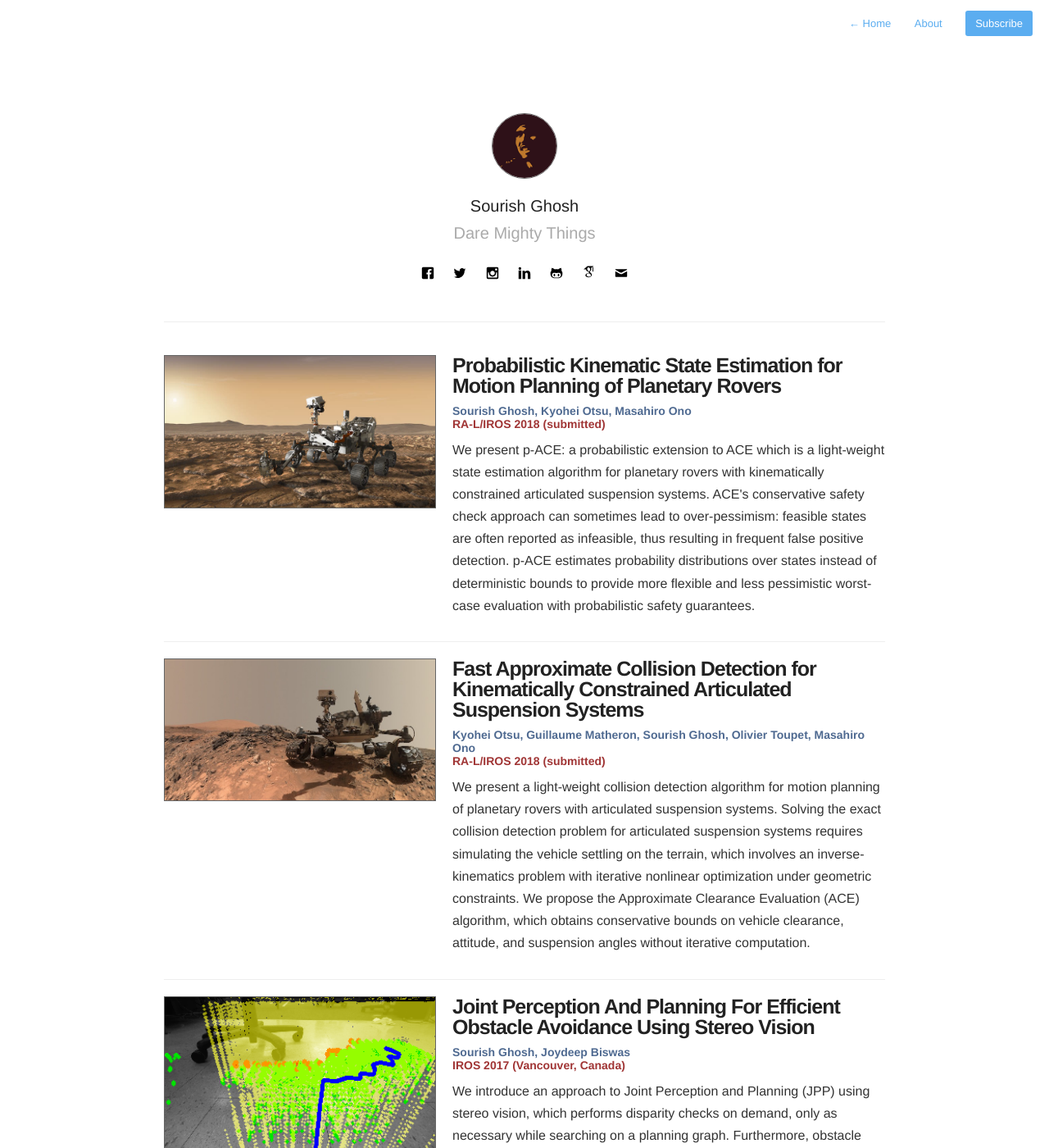
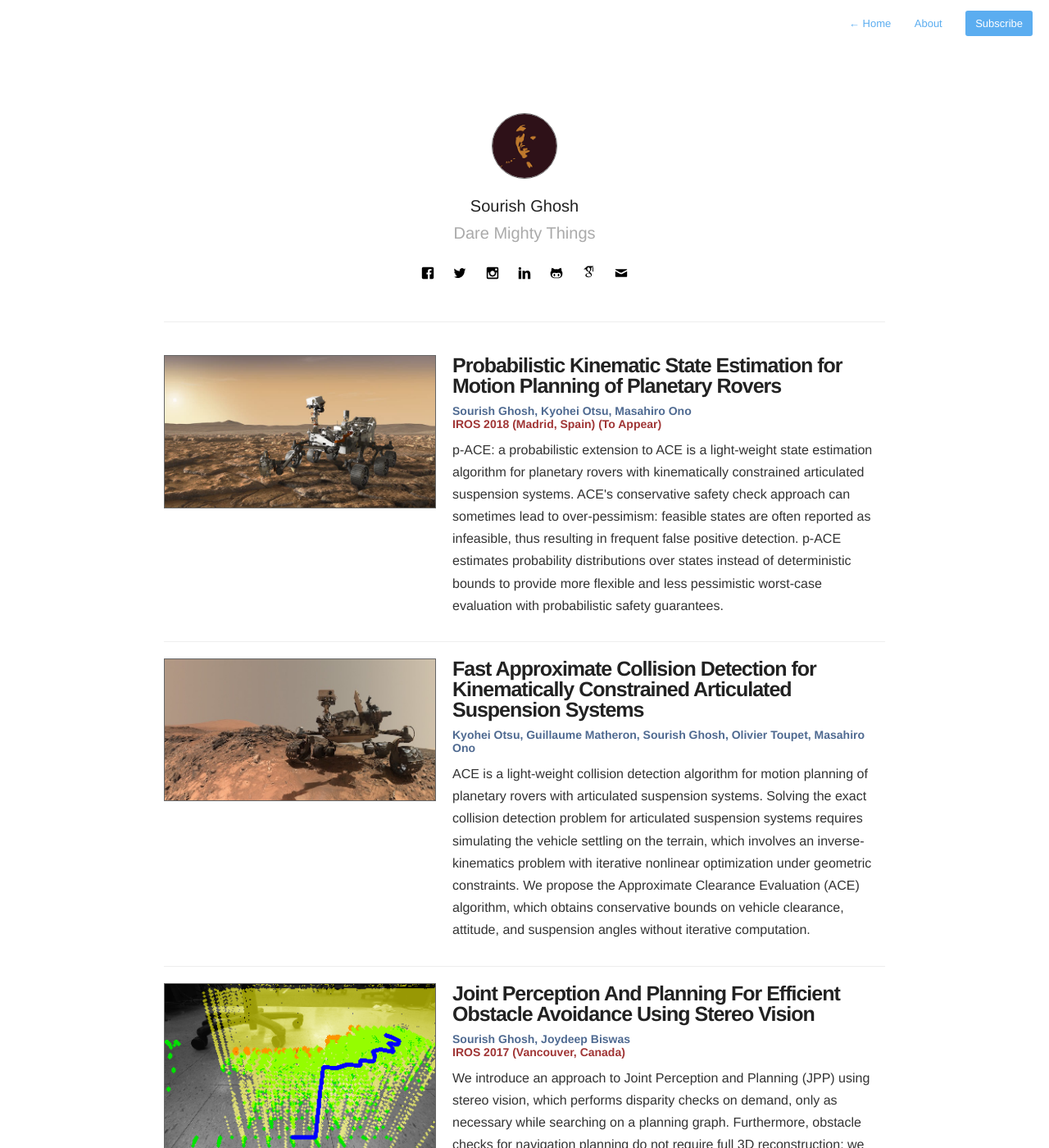
Before and after one commit to sourishg/sourishg.github.io, a Jekyll site: the page built from research.md, in a window 1280 px wide and 1400 px high. Shown: the whole window at 82% size. Built offline with Jekyll 4.4.1, drawn with Linux system fonts in a browser that asks for light colours; nearby versions of some CDN libraries.

Commit message:
update research

```diff
--- a/research.md
+++ b/research.md
@@ -12,9 +12,9 @@ profile: true
 		<h1>Probabilistic Kinematic State Estimation for Motion Planning of Planetary Rovers</h1>
 		<span class="authors">Sourish Ghosh, Kyohei Otsu, Masahiro Ono</span>
 		<br>
-		<span class="conf">RA-L/IROS 2018 (submitted)</span>
+		<span class="conf">IROS 2018 (Madrid, Spain) (To Appear)</span>
 		<p class="desc">
-			We present p-ACE: a probabilistic extension to ACE which is a light-weight state estimation algorithm for planetary rovers with kinematically constrained articulated suspension systems. ACE's conservative safety check approach can sometimes lead to over-pessimism: feasible states are often reported as infeasible, thus resulting in frequent false positive detection. p-ACE estimates probability distributions over states instead of deterministic bounds to provide more flexible and less pessimistic worst-case evaluation with probabilistic safety guarantees.
+			p-ACE: a probabilistic extension to ACE is a light-weight state estimation algorithm for planetary rovers with kinematically constrained articulated suspension systems. ACE's conservative safety check approach can sometimes lead to over-pessimism: feasible states are often reported as infeasible, thus resulting in frequent false positive detection. p-ACE estimates probability distributions over states instead of deterministic bounds to provide more flexible and less pessimistic worst-case evaluation with probabilistic safety guarantees.
 		</p>
 	</div>
 </div>
@@ -26,10 +26,8 @@ profile: true
 	<div class="info">
 		<h1>Fast Approximate Collision Detection for Kinematically Constrained Articulated Suspension Systems</h1>
 		<span class="authors">Kyohei Otsu, Guillaume Matheron, Sourish Ghosh, Olivier Toupet, Masahiro Ono</span>
-		<br>
-		<span class="conf">RA-L/IROS 2018 (submitted)</span>
 		<p class="desc">
-			We present a light-weight collision detection algorithm for motion planning of planetary rovers with articulated suspension systems.
+			ACE is a light-weight collision detection algorithm for motion planning of planetary rovers with articulated suspension systems.
 			Solving the exact collision detection problem for articulated suspension systems requires simulating the vehicle settling on the terrain, which involves an inverse-kinematics problem with iterative nonlinear optimization under geometric constraints. We propose the Approximate Clearance Evaluation (ACE) algorithm, which obtains conservative bounds on vehicle clearance, attitude, and suspension angles without iterative computation.
 		</p>
 	</div>
```
Also changed, not shown: assets/images/research/hedwig/albatross.jpg (added).
